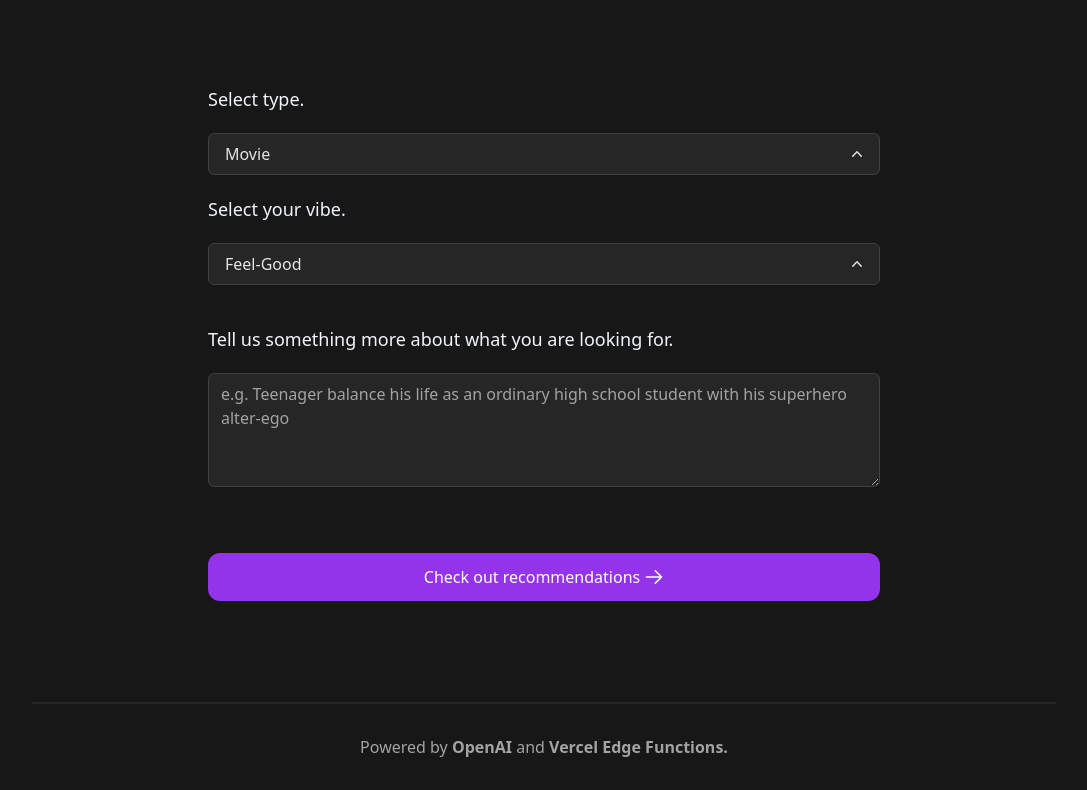
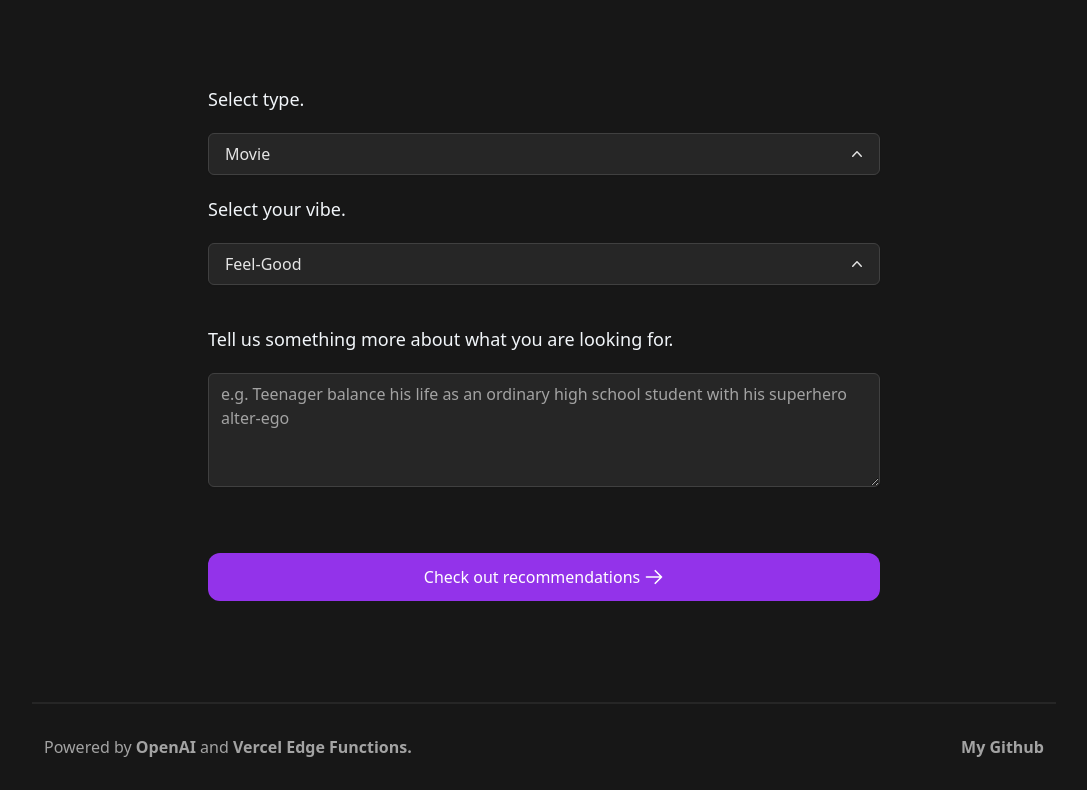
Before and after one commit to Infiplaya/flick-folly, a Next.js app: page / in a window 1280 px wide. Shown: the part 400-1190 px from the top of the page, without its empty margins (96-1183 px from the left). Built offline with nearby package versions, Linux system fonts and the light colour scheme.

Commit message:
add my github

```diff
--- a/components/Footer.tsx
+++ b/components/Footer.tsx
@@ -2,8 +2,8 @@ import Link from "next/link";
 
 export default function Footer() {
   return (
-    <footer className="text-neutral-400  h-16 sm:h-20 w-full sm:pt-2 pt-4 border-t-2 border-neutral-800 mt-5 flex sm:flex-row flex-col justify-center items-center px-3 space-y-3 sm:mb-0 mb-3">
-      <div className="text-center">
+    <footer className="text-neutral-400  h-16 sm:h-20 w-full sm:pt-2 pt-4 border-t-2 border-neutral-800 mt-5 flex sm:flex-row flex-col justify-between items-center px-3 sm:mb-0 mb-3">
+      <div>
         Powered by{" "}
         <a
           href="https://openai.com/"
@@ -23,6 +23,16 @@ export default function Footer() {
           Vercel Edge Functions.
         </a>
       </div>
+      <div>
+      <a
+          href="https://github.com/infiplaya/"
+          target="_blank"
+          rel="noreferrer"
+          className="font-bold hover:underline transition underline-offset-2"
+        >
+          My Github
+        </a>
+      </div>
     </footer>
   );
 }
```
